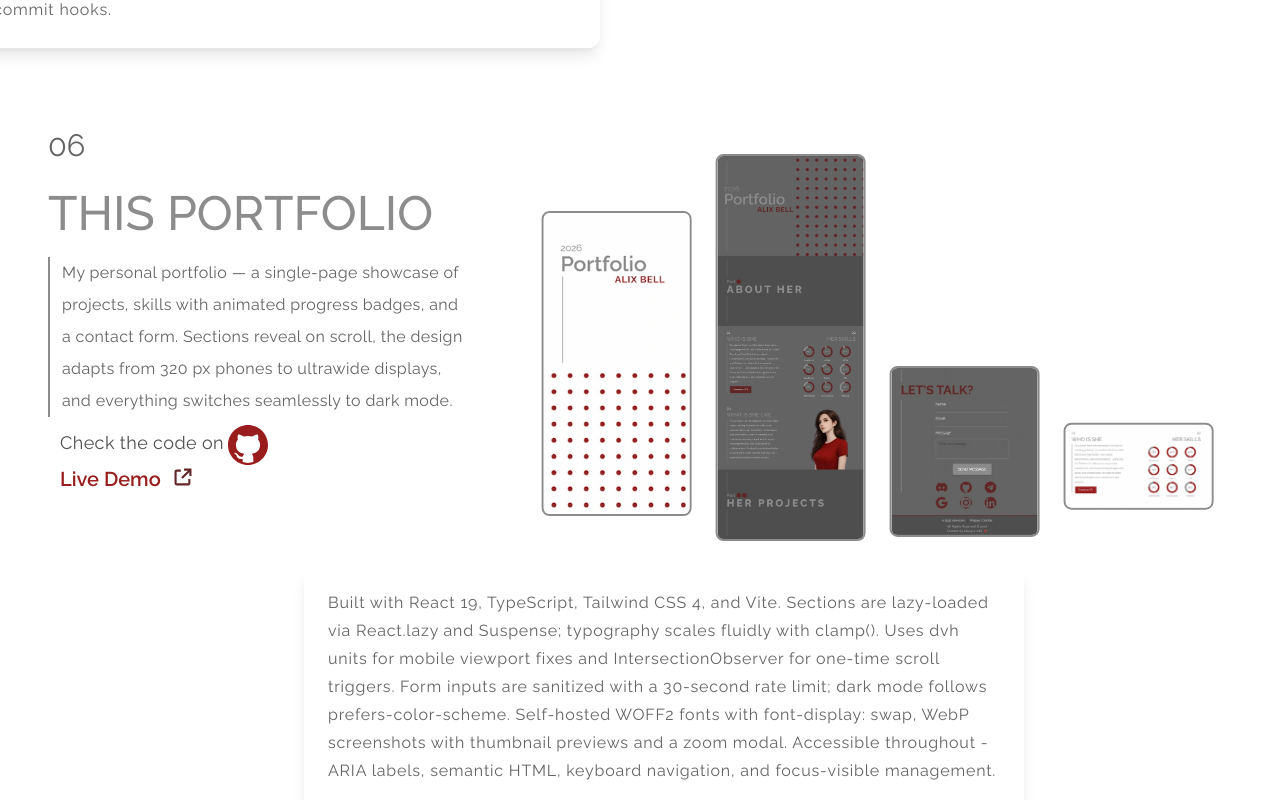
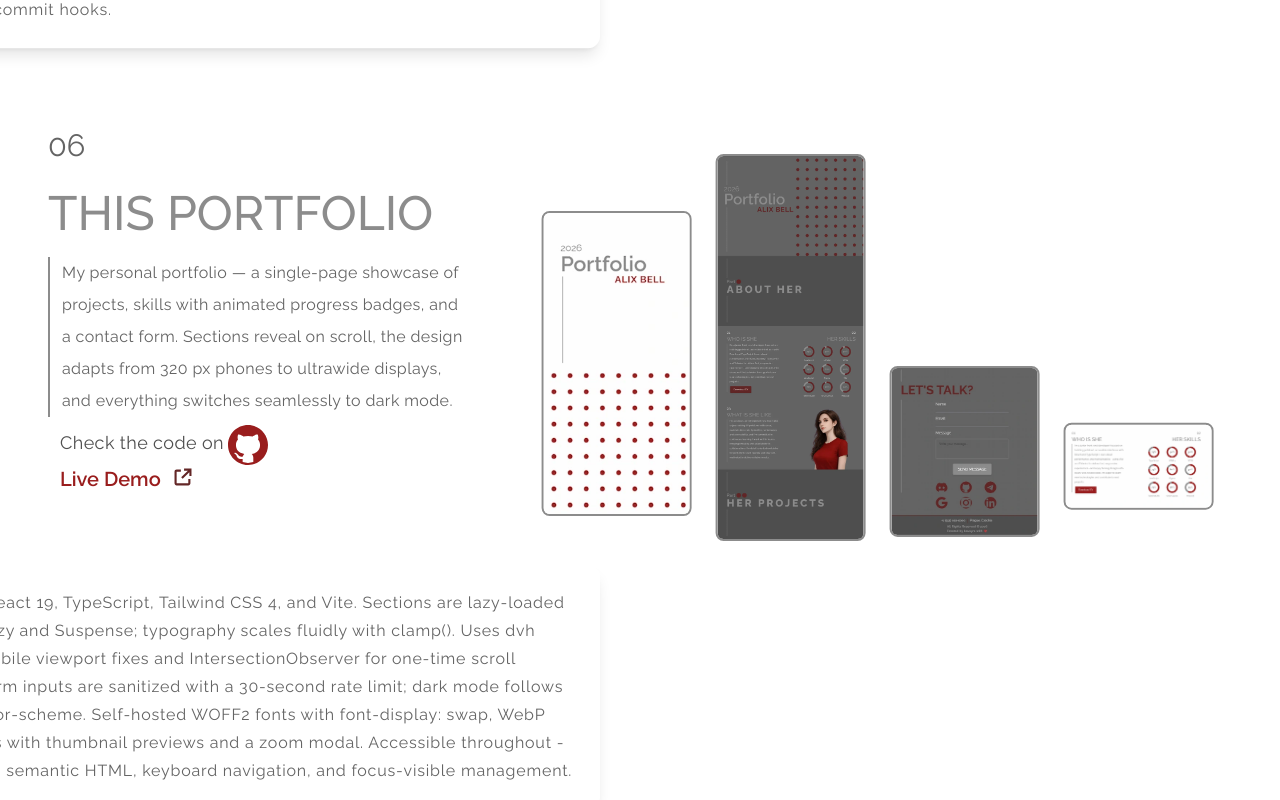
Before and after one commit to bavayra/Portfolio, a React (Vite) app: page / in a window 1280 px wide. Shown: the part 4100-4900 px from the top of the page. Built offline with nearby package versions, Linux system fonts and the light colour scheme.

Commit message:
style(Projects-Portfolio): added margins and corrected paddings for the text element. Set correct margins for imgs and deleted translate-y from 3rd img. Corrected sizes of the imgs

```diff
--- a/src/App.tsx
+++ b/src/App.tsx
@@ -99,9 +99,9 @@ function App() {
               <ProjectSection
                 projectId="portfolio-project"
                 sectionNumber="06"
-                sectionClassName="pt-8 pb-20 desktop-md:pt-0 ml-8"
-                screenContainerClassName="rounded-xl"
-                projectDescClassName="desktop-md:max-w-[45rem] desktop-md:mt-4 desktop-md:-translate-x-1/4 desktop-lg:mt-3 desktop-xl:text-lg desktop-sm:mt-0"
+                sectionClassName="pt-8 pb-14 desktop-md:pt-0 ml-8"
+                screenContainerClassName="rounded-xl w-[18rem]"
+                projectDescClassName="desktop-md:max-w-[45rem] desktop-md:mt-4 desktop-md:-translate-x-1/4 desktop-lg:mt-3 desktop-xl:text-lg desktop-sm:mt-0 ml-3"
                 projectScreenClassName="phone-md:gap-x-2 phone-lg:gap-x-0"
               />
             </div>
--- a/src/data/projects.ts
+++ b/src/data/projects.ts
@@ -133,7 +133,7 @@ export const projects = [
     imageClasses: {
       0: "mx-auto w-34 phone-md:w-38 phone-lg:w-44 tablet-sm:w-54 tablet-md:-mt-5 tablet-md:w-60 border-2 border-grey-2 desktop-sm:mt-4 desktop-sm:w-40 desktop-xl:w-52",
       1: "-mt-4 mx-auto w-34 phone-md:-mt-8 phone-md:w-38 phone-lg:-mt-12 phone-lg:w-44 tablet-sm:-mt-14 tablet-sm:w-54 tablet-md:w-60 border-2 border-grey-2 desktop-sm:-mt-6 desktop-sm:w-40 desktop-lg:-mt-9 desktop-md:-mt-4 desktop-xl:w-52",
-      2: "-mt-14 mx-auto w-30 phone-md:-mt-11 phone-md:w-38 phone-lg:w-44 tablet-sm:-mt-13 tablet-sm:w-54 tablet-md:-mt-22 tablet-md:w-60 border-2 border-grey-2 desktop-sm:-mt-9 desktop-sm:w-40 desktop-md:translate-y-2/3 desktop-xl:w-52",
+      2: "-mt-6 mx-auto w-30 phone-md:-mt-11 phone-md:w-38 phone-lg:w-44 tablet-sm:-mt-13 tablet-sm:w-54 tablet-md:-mt-22 tablet-md:w-60 border-2 border-grey-2 desktop-sm:-mt-9 desktop-sm:w-40 desktop-md:translate-y-2/3 desktop-xl:w-52",
       3: "mx-auto w-30 phone-md:w-38 phone-lg:w-44 tablet-sm:mt-3 tablet-sm:w-60 tablet-md:w-60 border-2 border-grey-2 desktop-sm:w-40 desktop-md:translate-y-[120%] desktop-xl:w-52",
     },
     images: [
```
